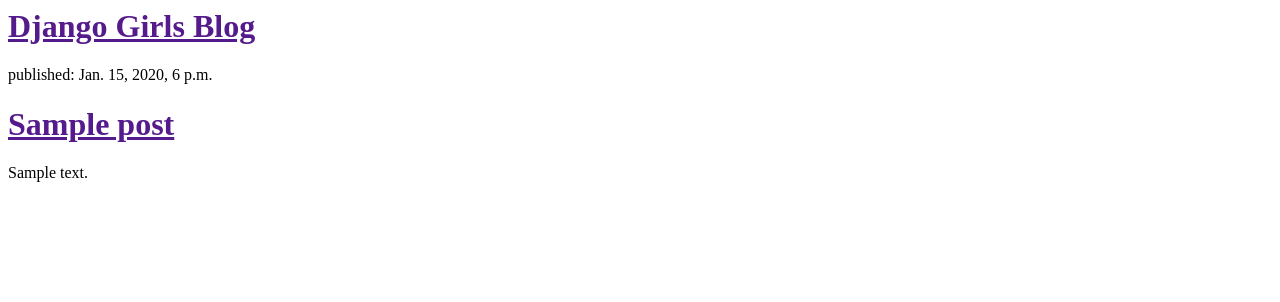
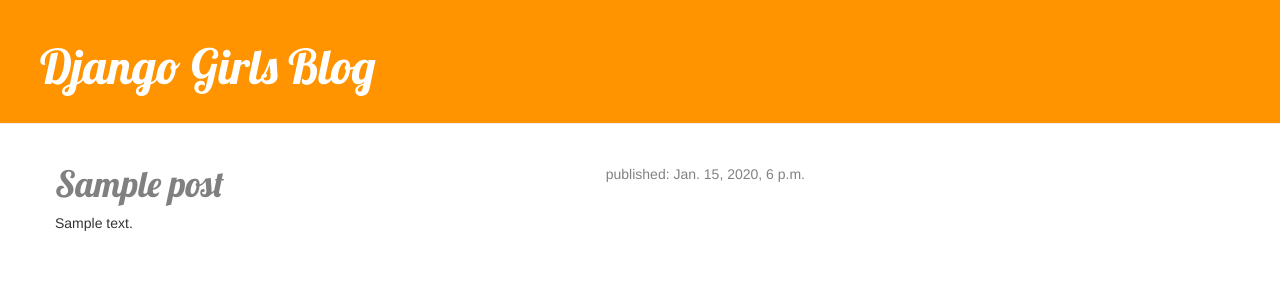
Before and after one commit to arekaypython1/my-first-blog, a Django app: template blog/templates/blog/post_list.html in a window 1280 px wide. Shown: the top 302 px of the page. Run offline with Django 3.2, Linux system fonts and the light colour scheme; the template is opened without the code that fills it: values that come from a table or form of the project are taken from there, others are empty; tables that the repository leaves empty hold one stand-in row (values such as "Sample post"); some libraries are stand-ins or nearby versions.

Commit message:
add base template for html and link with models

```diff
--- /dev/null
+++ b/blog/static/css/blog.css
@@ -0,0 +1,53 @@
+.page-header {
+    background-color: #ff9400;
+    margin-top: 0;
+    padding: 20px 20px 20px 40px;
+}
+
+.page-header h1, .page-header h1 a, .page-header h1 a:visited, .page-header h1 a:active {
+    color: #ffffff;
+    font-size: 36pt;
+    text-decoration: none;
+}
+
+.content {
+    margin-left: 40px;
+}
+
+h1, h2, h3, h4 {
+    font-family: 'Lobster', cursive;
+}
+
+.date {
+    float: right;
+    color: #828282;
+}
+
+.save {
+    float: right;
+}
+
+.post-form textarea, .post-form input {
+    width: 100%;
+}
+
+.top-menu, .top-menu:hover, .top-menu:visited {
+    color: #ffffff;
+    float: right;
+    font-size: 26pt;
+    margin-right: 20px;
+}
+
+.post {
+    margin-bottom: 70px;
+}
+
+.post h1 a, .post h1 a:visited {
+    color: #000000;
+}
+
+#post_title
+{
+    color: grey;
+
+}
--- /dev/null
+++ b/blog/templates/blog/base.html
@@ -0,0 +1,37 @@
+{% load staticfiles %}
+
+
+<html>
+
+	<head>
+		<title>Muzakkir blog</title>
+		<link rel="stylesheet" href="//maxcdn.bootstrapcdn.com/bootstrap/3.2.0/css/bootstrap.min.css">
+		<link rel="stylesheet" href="//maxcdn.bootstrapcdn.com/bootstrap/3.2.0/css/bootstrap-theme.min.css">
+
+		<link rel="stylesheet" href="{% static 'css/blog.css' %}">
+		<link href="http://fonts.googleapis.com/css?family=Lobster&subset=latin,latin-ext" rel="stylesheet" type="text/css">
+
+	</head>
+
+
+
+	<body>
+
+		    <div class="page-header">
+		        <h1><a href="/">Django Girls Blog</a></h1>
+		    </div>
+		    <div class="content container">
+		        <div class="row">
+		            <div class="col-md-8">
+		            {% block content %}
+		            {% endblock %}
+		            </div>
+		        </div>
+		    </div>
+
+
+	</body>
+
+
+
+</html>
--- a/blog/templates/blog/post_list.html
+++ b/blog/templates/blog/post_list.html
@@ -1,22 +1,16 @@
-<html>
-
-	<head>
-		<title>Ola's blog</title>
-	</head>
-
-	<body>
-		<div>
-			<h1><a href="">Django Girls Blog</a></h1>
-		</div>
-
-		{% for post in posts %}
-			<div>
-				<p>published: {{post.published_date}}</p>
-				<h1><a href="">{{post.title}}</a></h1>
-				<p>{{post.text|linebreaks}}</p>
-			</div>
-		{% endfor %}
 
 
-	</body>
-</html>
+{% extends 'blog/base.html' %}
+
+{% block content %}
+	{% for post in posts %}
+		<div class="post">
+
+			<div class="date">
+				<p>published: {{post.published_date}}</p>
+			</div>
+			<h1><a href="{% url 'post_detail' pk=post.pk %}" id="post_title">{{post.title}}</a></h1>
+			<p>{{post.text|linebreaks}}</p>
+		</div>
+	{% endfor %}
+{% endblock %}
--- a/blog/urls.py
+++ b/blog/urls.py
@@ -3,5 +3,6 @@
 
 urlpatterns = [
     url(r'^$', views.post_list, name='post_list'),
+    url(r'^post/(?P<pk>[0-9]+)/$', views.post_detail, name='post_detail'),
 
 ]
```
Also changed, not shown: blog/templates/blog/post_detail.html (added, +13 -0 lines), blog/views.py (+6 -1 lines).
